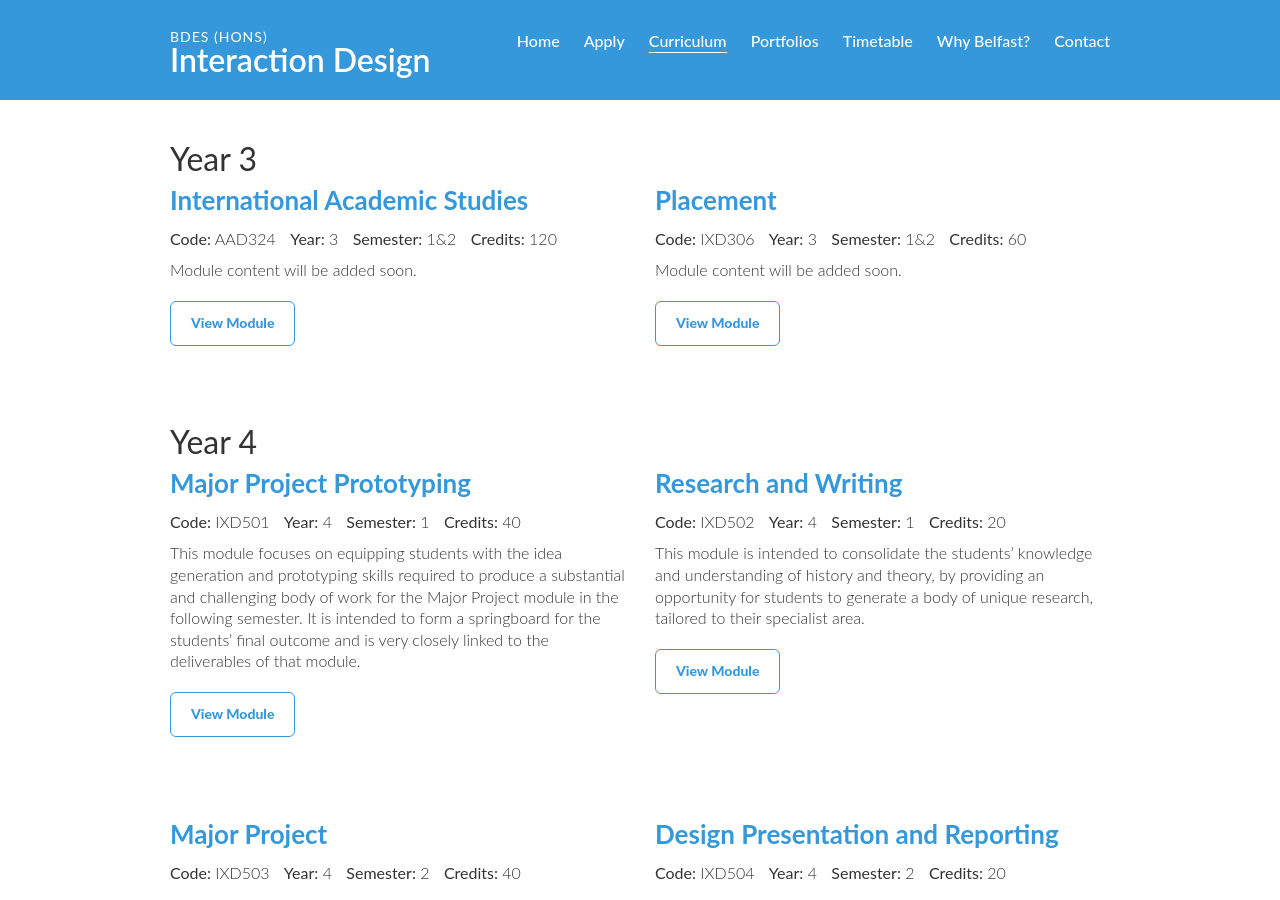
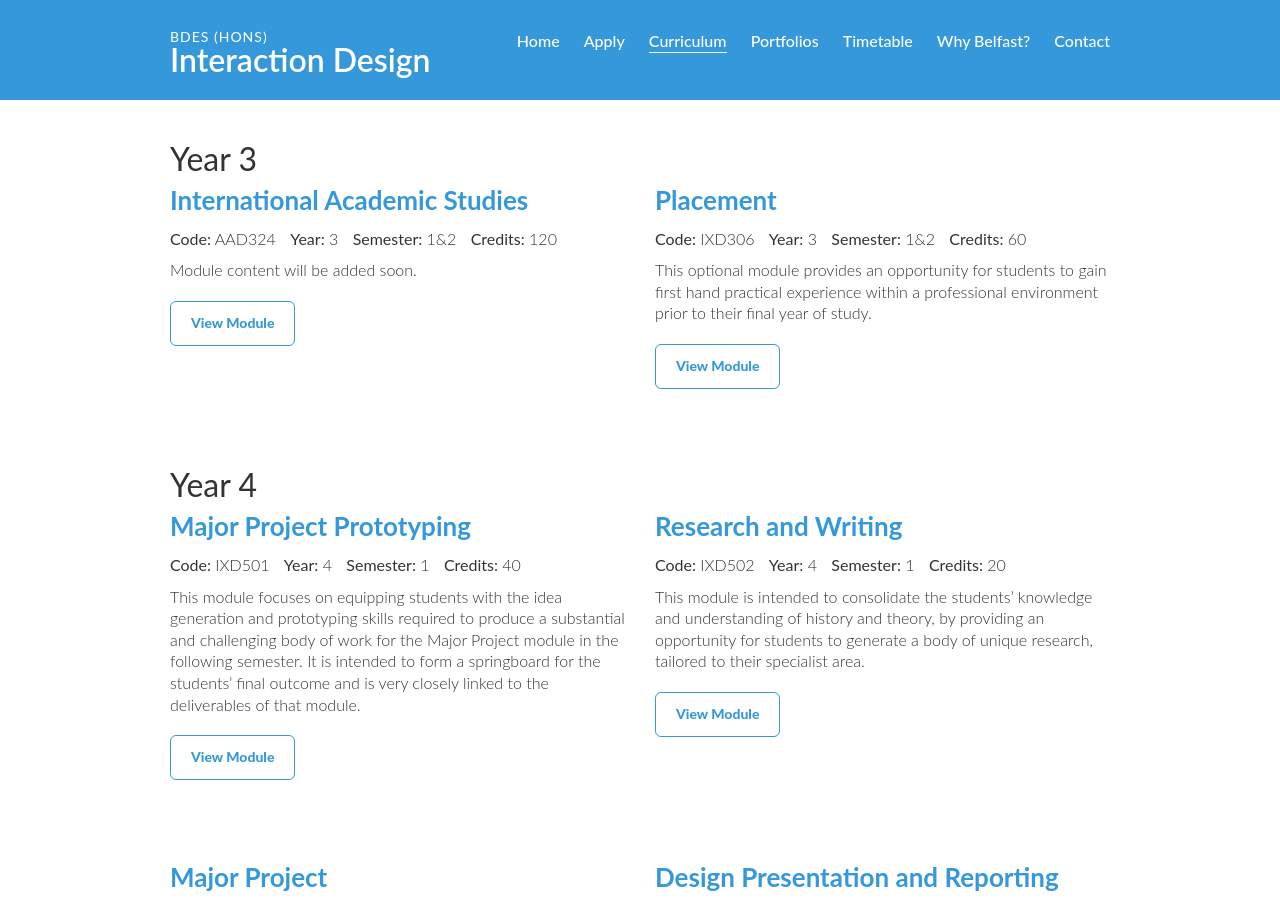
Before and after one commit to ixdbelfast/ixdbelfast.github.io, a Jekyll site: the page built from curriculum.html, in a window 1280 px wide and 900 px high, scrolled down 2052 px. Built offline with Jekyll 4.4.1, drawn with Linux system fonts in a browser that asks for light colours.

Commit message:
placement excerpt added

```diff
--- a/curriculum/_posts/0003-02-01-placement.md
+++ b/curriculum/_posts/0003-02-01-placement.md
@@ -1,7 +1,7 @@
 ---
 layout: module
 title:  Placement
-excerpt: Module content will be added soon.
+excerpt: This optional module provides an opportunity for students to gain first hand practical experience within a professional environment prior to their final year of study.
 code: IXD306
 year: 3
 semester: 1&2
```
